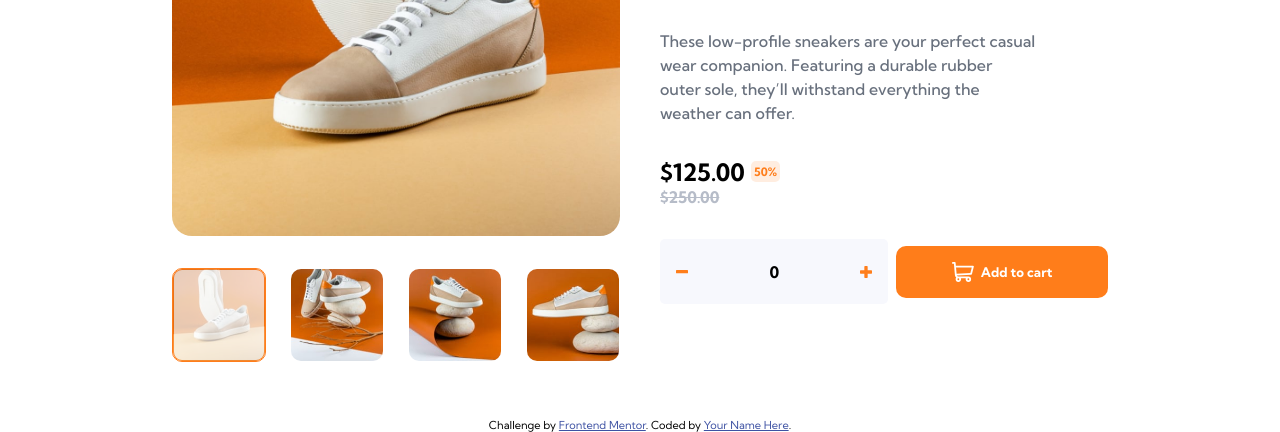
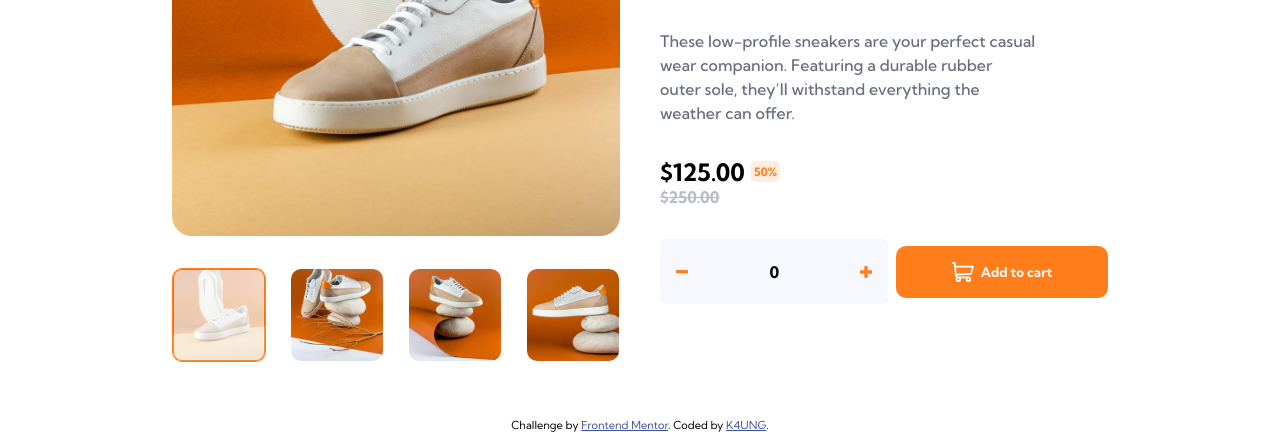
Before and after one commit to K4UNG/project-10-E-commerce-product-page, a plain HTML site: page index.html in a window 1280 px wide. Shown: the part 386-818 px from the top of the page. Drawn offline with Linux system fonts and the light colour scheme.

Commit message:
Update footer

```diff
--- a/index.html
+++ b/index.html
@@ -115,7 +115,7 @@
 
   <footer class="attribution">
     Challenge by <a href="https://www.frontendmentor.io?ref=challenge" target="_blank">Frontend Mentor</a>.
-    Coded by <a href="#">Your Name Here</a>.
+    Coded by <a href="https://github.com/K4UNG">K4UNG</a>.
   </footer>
 </body>
 </html>
```
